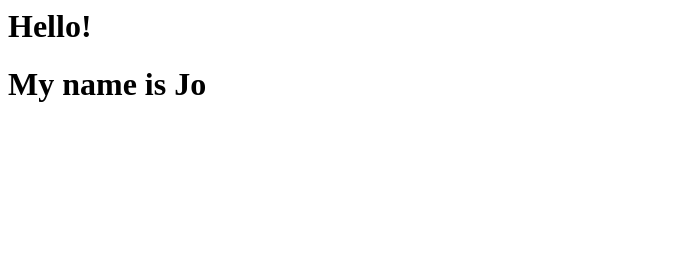
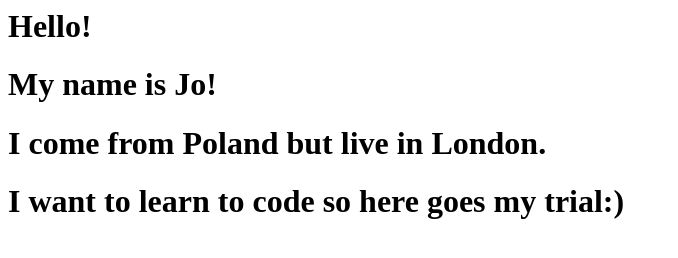
Before and after one commit to JoannaMonowid/trial, a plain HTML site: page index.html in a window 1280 px wide. Shown: the whole page, without its empty margins (0-678 px from the left). Drawn offline with Linux system fonts and the light colour scheme.

Commit message:
Update index.html

```diff
--- a/index.html
+++ b/index.html
@@ -1,2 +1,4 @@
 <h1>Hello!</h1>
-<h1>My name is Jo</h1>
+<h1>My name is Jo!</h1>
+<h1>I come from Poland but live in London.</h1>
+<h1>I want to learn to code so here goes my trial:)<h/1>
```
